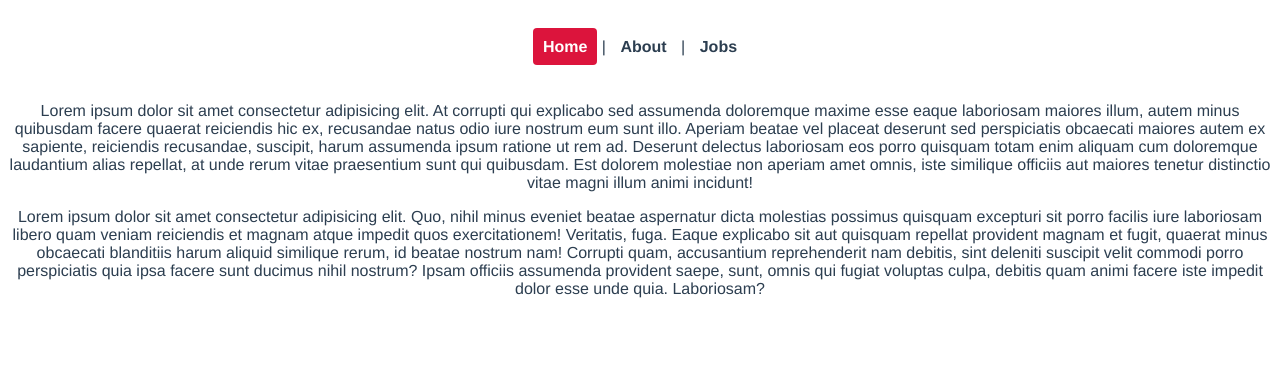
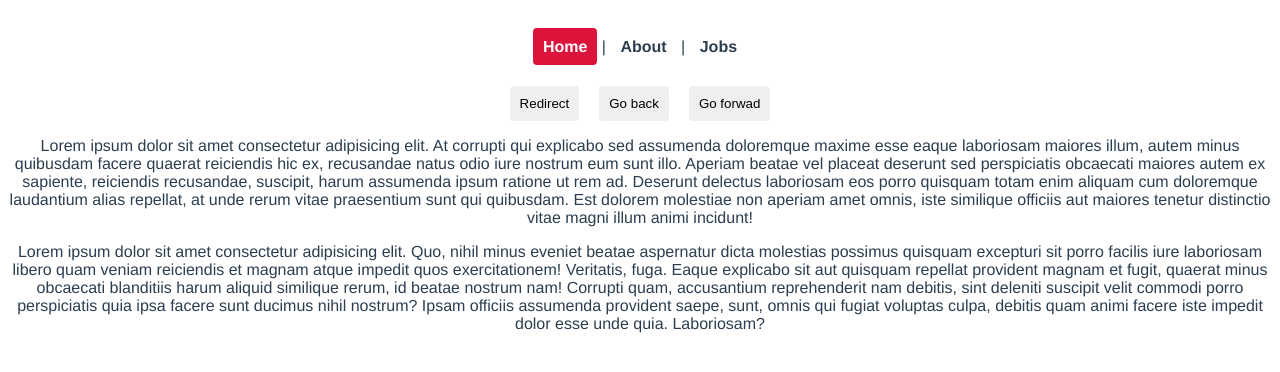
Before and after one commit to MirajHoque/jobs-usingVueRouter, a Vue app: page / in a window 1280 px wide. Shown: the top 372 px of the page. Built offline with nearby package versions, Linux system fonts and the light colour scheme.

Commit message:
programatic Navigation

```diff
--- a/src/App.vue
+++ b/src/App.vue
@@ -4,8 +4,29 @@
     <router-link :to="{ name: 'About' }">About</router-link> |
     <router-link :to="{ name: 'Jobs' }">Jobs</router-link>
   </div>
+
+  <button @click="redirect">Redirect</button>
+  <button @click="back">Go back</button>
+  <button @click="forward">Go forwad</button>
+
   <router-view/>
 </template>
+
+<script>
+export default {
+  methods: {
+    redirect(){
+      this.$router.push({ name: 'Home'});
+    },
+    back(){
+      this.$router.go(-1);
+    },
+    forward(){
+      this.$router.go(1);
+    }
+  }
+}
+</script>
 
 <style>
 #app {
@@ -32,4 +53,10 @@
   color: white;
   background: crimson;
 }
+button{
+  margin: 0 10px;
+  padding: 10px;
+  border: none;
+  border-radius: 4px;
+}
 </style>
```
